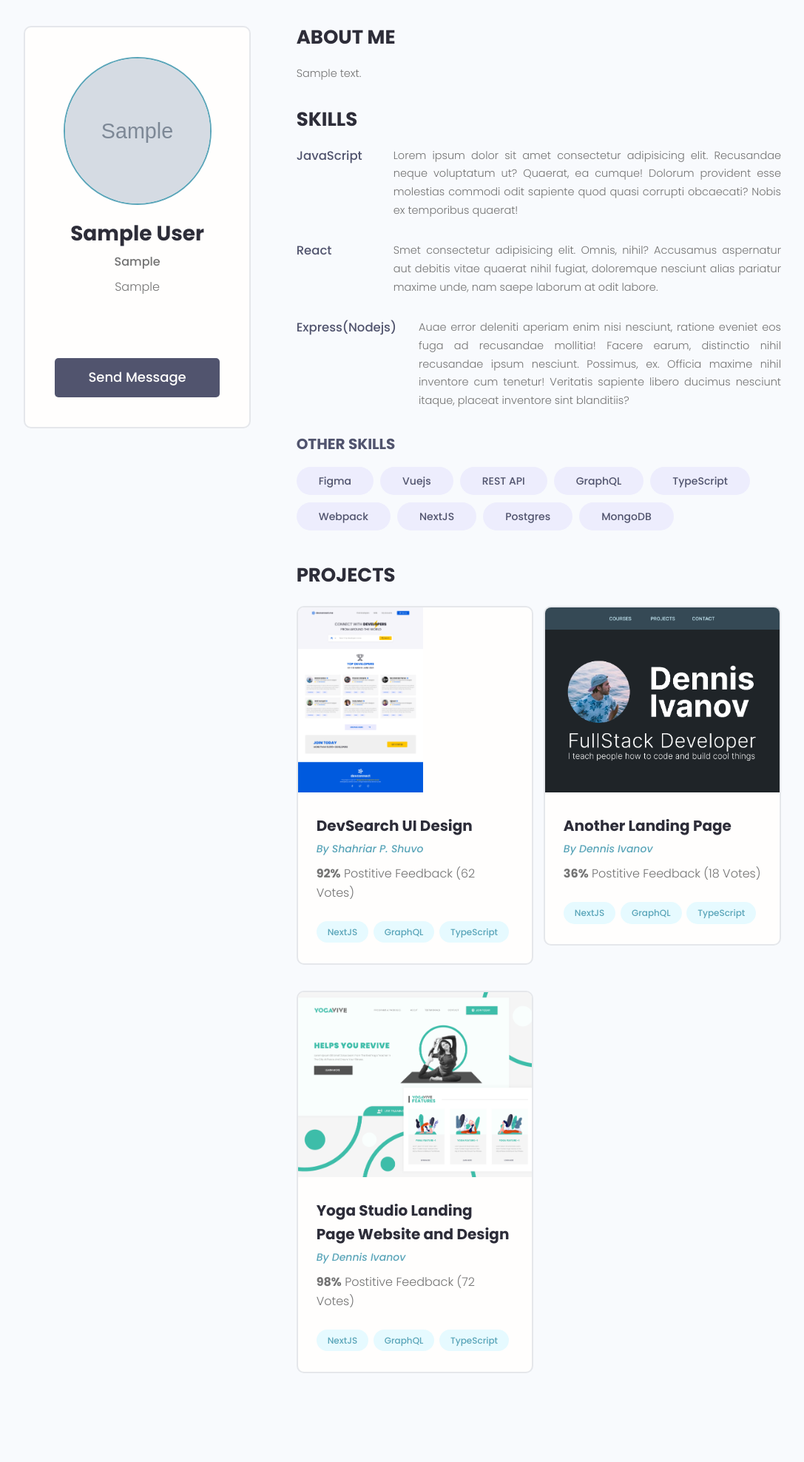
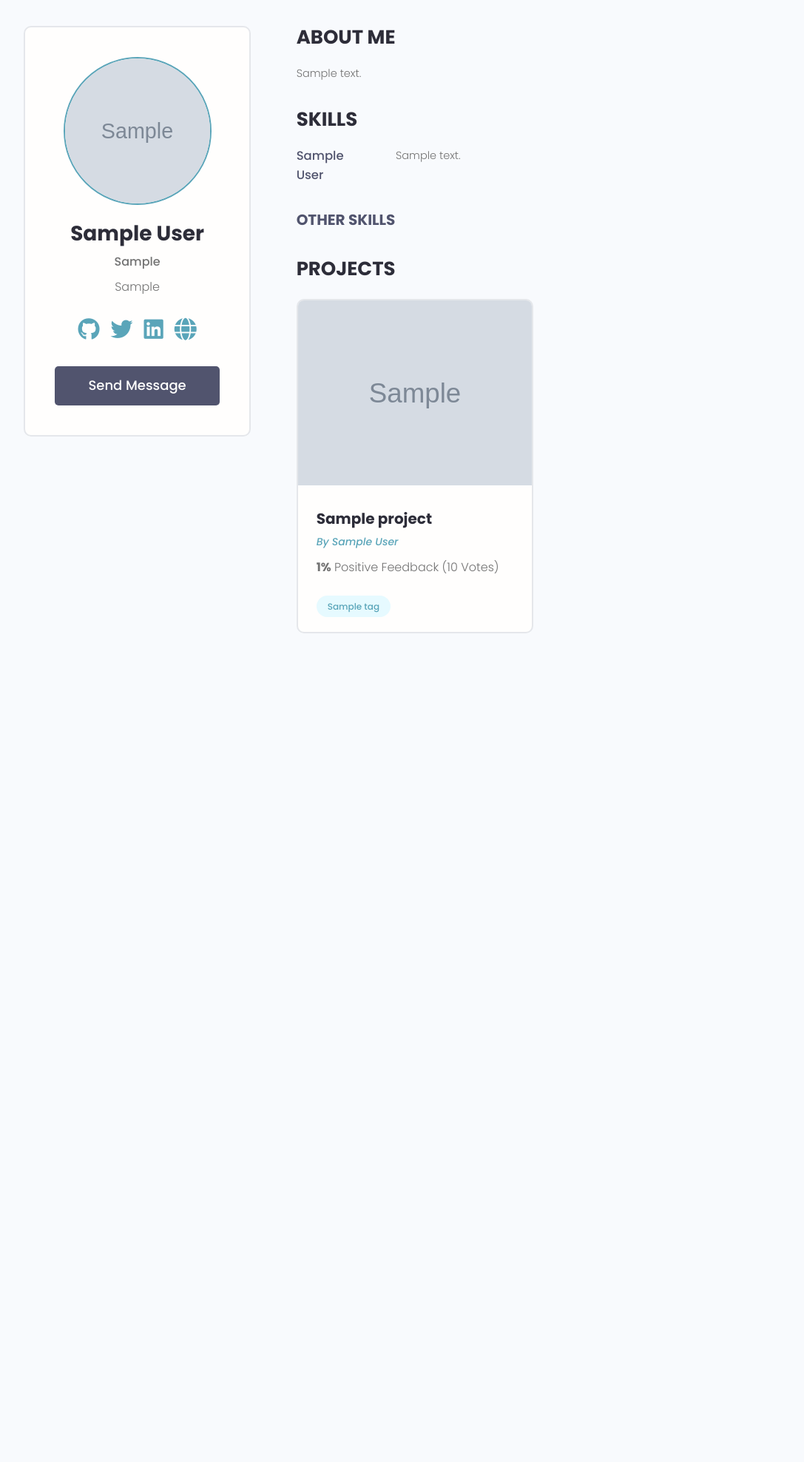
Before and after one commit to mrpourhoseini/Devsearch, a Django app: a page that uses users/templates/users/profile.html in a window 1280 px wide. Shown: the part 77-2053 px from the top of the page at 74% size, without its empty margins (96-1183 px from the left). After the commit the page ends 933 px from the top, so only its background shows below. Run offline with Django 4.2, Linux system fonts and the light colour scheme; tables that the repository leaves empty hold one stand-in row (values such as "Sample post"); grey boxes marked "Sample" are stand-in pictures; some libraries are stand-ins or nearby versions.

Commit message:
Complete the user profile page

```diff
--- a/projects/templates/projects/project.html
+++ b/projects/templates/projects/project.html
@@ -28,7 +28,7 @@
         </div>
         <div class="column column--2of3">
           <img class="singleProject__preview" src="{{ project.featured_image.url }}" alt="portfolio thumbnail" />
-          <a href="profile.html" class="singleProject__developer">Md. Shahriar Parvez</a>
+          <a href="{% url 'profile' project.owner.username %}" class="singleProject__developer">{{ project.owner.name }}</a>
           <h2 class="singleProject__title">{{ project.title }}</h2>
           <h3 class="singleProject__subtitle">About the Project</h3>
           <div class="singleProject__info">
--- a/users/templates/users/profile.html
+++ b/users/templates/users/profile.html
@@ -13,21 +13,31 @@
               <p class="dev__title">{{ profile.short_intro }}</p>
               <p class="dev__location">{{ profile.location }}</p>
               <ul class="dev__social">
+
+                  {% if profile.social_github %}
                     <li>
-                  <a title="Github" href="#" target="_blank"><i class="im im-github"></i></a>
+                      <a title="Github" href="{{ profile.social_github }}" target="_blank"><i class="fa-brands fa-github fa-2x"></i></a>
                     </li>
+                  {% endif %}
+
+                  {% if profile.social_twitter %}
                     <li>
-                  <a title="Stackoverflow" href="#" target="_blank"><i class="im im-stackoverflow"></i></a>
+                      <a title="Twitter" href="{{ profile.social_twitter }}" target="_blank"><i class="fa-brands fa-twitter fa-2x"></i></a>
                     </li>
+                  {% endif %}
+
+                  {% if profile.social_linkedin %}
                     <li>
-                  <a title="Twitter" href="#" target="_blank"><i class="im im-twitter"></i></a>
+                      <a title="LinkedIn" href="{{ profile.social_linkedin }}" target="_blank"><i class="fa-brands fa-linkedin fa-2x"></i></a>
                     </li>
+                  {% endif %}
+
+                  {% if profile.social_website %}
                     <li>
-                  <a title="LinkedIn" href="#" target="_blank"><i class="im im-linkedin"></i></a>
+                      <a title="Personal Website" href="{{ profile.social_website }}" target="_blank"><i class="fa-solid fa-globe fa-2x"></i></a>
                     </li>
-                <li>
-                  <a title="Personal Website" href="#" target="_blank"><i class="im im-globe"></i></a>
-                </li>
+                  {% endif %}
+
               </ul>
               <a href="#" class="btn btn--sub btn--lg">Send Message </a>
             </div>
@@ -41,147 +51,57 @@
           <div class="devInfo">
             <h3 class="devInfo__title">Skills</h3>
             <div class="devInfo__skills">
+
+                {% for topSkill in topSkills %}
                     <div class="devSkill">
-                <h4 class="devSkill__title">JavaScript</h4>
-                <p class="devSkill__info">
-                  Lorem ipsum dolor sit amet consectetur adipisicing elit. Recusandae neque voluptatum ut? Quaerat, ea
-                  cumque! Dolorum provident esse molestias commodi odit sapiente quod quasi corrupti obcaecati? Nobis
-                  ex temporibus quaerat!
-                </p>
+                        <h4 class="devSkill__title">{{ topSkill.name }}</h4>
+                        <p class="devSkill__info">{{ topSkill.description }}</p>
                     </div>
-              <div class="devSkill">
-                <h4 class="devSkill__title">React</h4>
-                <p class="devSkill__info">
-                  Smet consectetur adipisicing elit. Omnis, nihil? Accusamus aspernatur aut debitis vitae quaerat
-                  nihil fugiat, doloremque nesciunt alias pariatur maxime unde, nam saepe laborum at odit labore.
-                </p>
-              </div>
-              <div class="devSkill">
-                <h4 class="devSkill__title">Express(Nodejs)</h4>
-                <p class="devSkill__info">
-                  Auae error deleniti aperiam enim nisi nesciunt, ratione eveniet eos fuga ad recusandae mollitia!
-                  Facere earum, distinctio nihil recusandae ipsum nesciunt. Possimus, ex. Officia maxime nihil
-                  inventore cum tenetur! Veritatis sapiente libero ducimus nesciunt itaque, placeat inventore sint
-                  blanditiis?
-                </p>
-              </div>
+                {% endfor %}
 
                 <h3 class="devInfo__subtitle">Other Skills</h3>
                 <div class="devInfo__otherSkills">
+                    {% for otherSkill in otherSkills %}
+
                         <span class="tag tag--pill tag--sub tag--lg">
-                  <small>Figma</small>
+                          <small>{{ otherSkill.name }}</small>
                         </span>
-                <span class="tag tag--pill tag--sub tag--lg">
-                  <small>Vuejs</small>
-                </span>
-                <span class="tag tag--pill tag--sub tag--lg">
-                  <small>REST API</small>
-                </span>
-                <span class="tag tag--pill tag--sub tag--lg">
-                  <small>GraphQL</small>
-                </span>
-                <span class="tag tag--pill tag--sub tag--lg">
-                  <small>TypeScript</small>
-                </span>
-                <span class="tag tag--pill tag--sub tag--lg">
-                  <small>Webpack</small>
-                </span>
-                <span class="tag tag--pill tag--sub tag--lg">
-                  <small>NextJS</small>
-                </span>
-                <span class="tag tag--pill tag--sub tag--lg">
-                  <small>Postgres</small>
-                </span>
-                <span class="tag tag--pill tag--sub tag--lg">
-                  <small>MongoDB</small>
-                </span>
+
+                    {% endfor %}
                 </div>
             </div>
+
           </div>
           <div class="devInfo">
             <h3 class="devInfo__title">Projects</h3>
             <div class="grid grid--two">
 
+            {% for project in profile.project_set.all %}
+
               <div class="column">
                 <div class="card project">
-                  <a href="single-project.html" class="project">
-                    <img class="project__thumbnail" src="images/project-b.png" alt="project thumbnail" />
+                  <a href="{% url 'project' project.id %}" class="project">
+                    <img class="project__thumbnail" src="{{ project.featured_image.url }}" alt="project thumbnail" />
                     <div class="card__body">
-                      <h3 class="project__title">DevSearch UI Design</h3>
-                      <p><a class="project__author" href="profile.html">By Shahriar P. Shuvo</a></p>
+                      <h3 class="project__title">{{ project.title }}</h3>
+                      <p><a class="project__author" href="{% url 'profile' project.owner.username %}">By {{ project.owner.name }}</a></p>
                       <p class="project--rating">
-                        <span style="font-weight: bold;">92%</span> Postitive
-                        Feedback (62 Votes)
+                        <span style="font-weight: bold;">{{ project.vote_ratio }}%</span> Positive
+                        Feedback ({{ project.vote_total }} Vote{{ project.vote_total|pluralize }})
                       </p>
                       <div class="project__tags">
+                          {% for tag in project.tags.all %}
                             <span class="tag tag--pill tag--main">
-                          <small>NextJS</small>
+                              <small>{{ tag.name }}</small>
                             </span>
-                        <span class="tag tag--pill tag--main">
-                          <small>GraphQL</small>
-                        </span>
-                        <span class="tag tag--pill tag--main">
-                          <small>TypeScript</small>
-                        </span>
+                          {% endfor %}
                       </div>
                     </div>
                   </a>
                 </div>
               </div>
 
-              <div class="column">
-                <div class="card project">
-                  <a href="single-project.html" class="project">
-                    <img class="project__thumbnail" src="images/project-c.png" alt="project thumbnail" />
-                    <div class="card__body">
-                      <h3 class="project__title">Another Landing Page</h3>
-                      <p><a class="project__author" href="profile.html">By Dennis Ivanov</a></p>
-                      <p class="project--rating">
-                        <span style="font-weight: bold;">36%</span> Postitive
-                        Feedback (18 Votes)
-                      </p>
-                      <div class="project__tags">
-                        <span class="tag tag--pill tag--main">
-                          <small>NextJS</small>
-                        </span>
-                        <span class="tag tag--pill tag--main">
-                          <small>GraphQL</small>
-                        </span>
-                        <span class="tag tag--pill tag--main">
-                          <small>TypeScript</small>
-                        </span>
-                      </div>
-                    </div>
-                  </a>
-                </div>
-              </div>
-
-              <div class="column">
-                <div class="card project">
-                  <a href="single-project.html" class="project">
-                    <img class="project__thumbnail" src="images/project-a.png" alt="project thumbnail" />
-                    <div class="card__body">
-                      <h3 class="project__title">Yoga Studio Landing Page Website and Design</h3>
-                      <p><a class="project__author" href="profile.html">By Dennis Ivanov</a></p>
-                      <p class="project--rating">
-                        <span style="font-weight: bold;">98%</span> Postitive
-                        Feedback (72 Votes)
-                      </p>
-                      <div class="project__tags">
-                        <span class="tag tag--pill tag--main">
-                          <small>NextJS</small>
-                        </span>
-                        <span class="tag tag--pill tag--main">
-                          <small>GraphQL</small>
-                        </span>
-                        <span class="tag tag--pill tag--main">
-                          <small>TypeScript</small>
-                        </span>
-                      </div>
-                    </div>
-                  </a>
-                </div>
-              </div>
+            {% endfor %}
 
             </div>
           </div>
--- a/users/templates/users/profiles.html
+++ b/users/templates/users/profiles.html
@@ -43,7 +43,7 @@
                         <p class="dev__info">{{ profile.bio|slice:"150" }}</p>
                         <div class="dev__skills">
 
-                            {% for skill in profile.skill_set.all %}
+                            {% for skill in profile.skill_set.all|slice:"5" %}
                               <span class="tag tag--pill tag--main">
                                 <small>{{ skill.name }}</small>
                               </span>
--- a/users/views.py
+++ b/users/views.py
@@ -11,5 +11,12 @@ def profiles(request):
 
 def profile(request, username):
     profile_obj = Profile.objects.get(username=username)
-    context = {"profile": profile_obj}
+    top_skills = profile_obj.skill_set.exclude(description__exact="")
+    other_skills = profile_obj.skill_set.filter(description="")
+
+    context = {
+        "profile": profile_obj,
+        "topSkills": top_skills,
+        "otherSkills": other_skills
+    }
     return render(request, 'users/profile.html', context)
```
Lines whose indentation alone changed are shown as unchanged.
